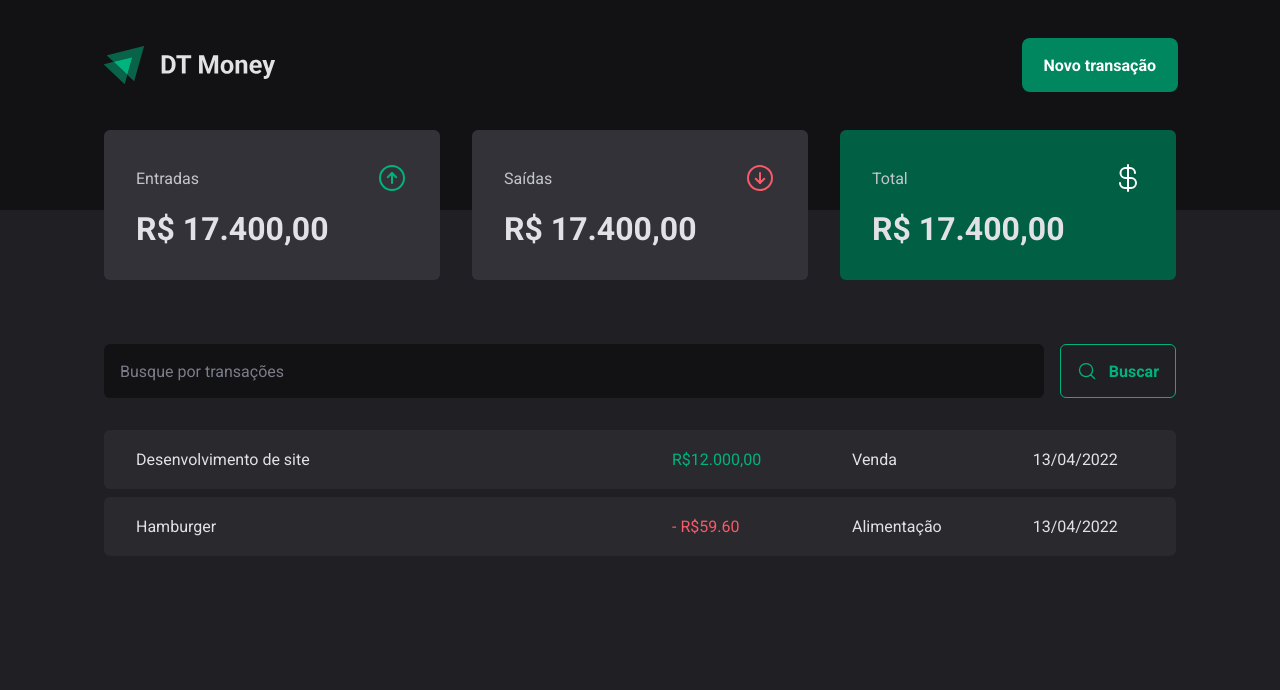
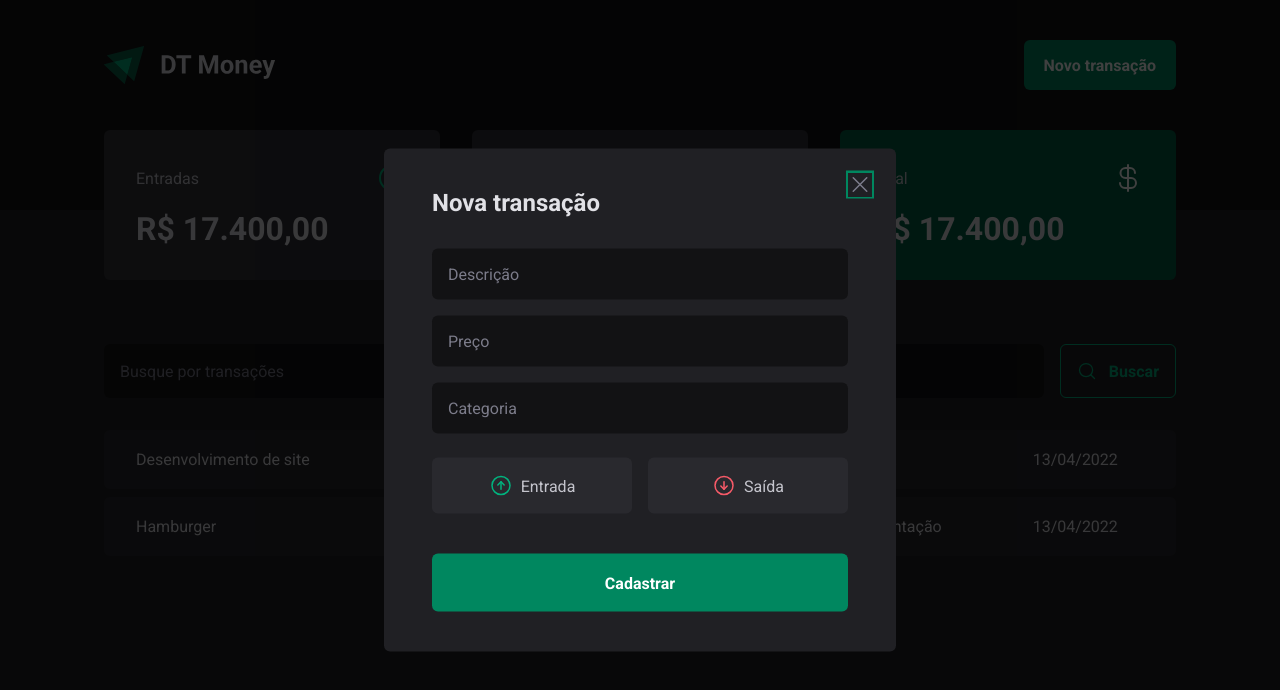
Before and after one commit to onerbreno/ignite-dt-money, a React (Vite) app: page / in a window 1280 px wide. Both pictures are taken after a click on the button "Novo transação". Shown: the top 690 px of the page. Built offline with nearby package versions, Linux system fonts and the light colour scheme.

Commit message:
feat Add new transaction modal

```diff
--- a/package.json
+++ b/package.json
@@ -10,6 +10,8 @@
     "preview": "vite preview"
   },
   "dependencies": {
+    "@radix-ui/react-dialog": "1.0.4",
+    "@radix-ui/react-radio-group": "1.1.3",
     "phosphor-react": "^1.4.1",
     "react": "^18.2.0",
     "react-dom": "^18.2.0",
--- a/src/components/Header/index.tsx
+++ b/src/components/Header/index.tsx
@@ -1,12 +1,21 @@
 import { HeaderContainer, HeaderContent, NewTransactionButton } from './styles'
 import logoImg from '../../assets/logo.svg'
+import * as Dialog from '@radix-ui/react-dialog'
+import { NewTransactionModal } from '../NewTransactionModal'
 
 export function Header() {
   return (
     <HeaderContainer>
       <HeaderContent>
         <img src={logoImg} alt="" />
-        <NewTransactionButton>Novo transação</NewTransactionButton>
+
+        <Dialog.Root>
+          <Dialog.Trigger asChild>
+            <NewTransactionButton>Novo transação</NewTransactionButton>
+          </Dialog.Trigger>
+
+          <NewTransactionModal />
+        </Dialog.Root>
       </HeaderContent>
     </HeaderContainer>
   )
--- /dev/null
+++ b/src/components/NewTransactionModal/index.tsx
@@ -0,0 +1,44 @@
+import * as Dialog from '@radix-ui/react-dialog'
+
+import {
+  CloseButton,
+  Content,
+  Overlay,
+  TransactionType,
+  TransactionTypeButton,
+} from './styles'
+import { ArrowCircleDown, ArrowCircleUp, X } from 'phosphor-react'
+
+export function NewTransactionModal() {
+  return (
+    <Dialog.Portal>
+      <Overlay />
+
+      <Content>
+        <Dialog.Title>Nova transação</Dialog.Title>
+
+        <CloseButton>
+          <X size={24} />
+        </CloseButton>
+
+        <form action="">
+          <input type="text" placeholder="Descrição" required />
+          <input type="number" placeholder="Preço" required />
+          <input type="text" placeholder="Categoria" required />
+
+          <TransactionType>
+            <TransactionTypeButton value="income" variant="income">
+              <ArrowCircleUp size={24} />
+              Entrada
+            </TransactionTypeButton>
+            <TransactionTypeButton value="outcome" variant="outcome">
+              <ArrowCircleDown size={24} />
+              Saída
+            </TransactionTypeButton>
+          </TransactionType>
+          <button type="submit">Cadastrar</button>
+        </form>
+      </Content>
+    </Dialog.Portal>
+  )
+}
--- /dev/null
+++ b/src/components/NewTransactionModal/styles.ts
@@ -0,0 +1,117 @@
+import { styled } from 'styled-components'
+import * as Dialog from '@radix-ui/react-dialog'
+import * as RadioGroup from '@radix-ui/react-radio-group'
+
+export const Overlay = styled(Dialog.Overlay)`
+  position: fixed;
+  width: 100vw;
+  height: 100vh;
+  inset: 0;
+  background: rgba(0, 0, 0, 0.75);
+`
+
+export const Content = styled(Dialog.Content)`
+  position: fixed;
+  top: 50%;
+  left: 50%;
+  transform: translate(-50%, -50%);
+
+  min-width: 32rem;
+  border-radius: 6px;
+  padding: 2.5rem 3rem;
+  background: ${(props) => props.theme['gray-800']};
+
+  form {
+    margin-top: 2rem;
+
+    display: flex;
+    flex-direction: column;
+    gap: 1rem;
+
+    input {
+      border-radius: 6px;
+      border: 0;
+      padding: 1rem;
+      background: ${(props) => props.theme['gray-900']};
+      color: ${(props) => props.theme['gray-300']};
+
+      &::placeholder {
+        color: ${(props) => props.theme['gray-500']};
+      }
+    }
+
+    button[type='submit'] {
+      height: 58px;
+      border: 0;
+      background: ${(props) => props.theme['green-500']};
+      color: ${(props) => props.theme.white};
+      font-weight: bold;
+      padding: 0 1.25rem;
+      border-radius: 6px;
+      margin-top: 1.5rem;
+    }
+  }
+`
+export const CloseButton = styled(Dialog.Close)`
+  position: absolute;
+  cursor: pointer;
+
+  top: 1.5rem;
+  right: 1.5rem;
+
+  border: 0;
+  line-height: 0;
+  background: transparent;
+  color: ${(props) => props.theme['gray-500']};
+`
+
+export const TransactionType = styled(RadioGroup.Root)`
+  display: grid;
+  grid-template-columns: repeat(2, 1fr);
+  gap: 1rem;
+  margin-top: 0.5rem;
+`
+
+interface TransactionTypeButtonProps {
+  variant: 'income' | 'outcome'
+}
+
+const T = styled(RadioGroup.Item)<TransactionTypeButtonProps>`
+  background: ${(props) => props.theme['gray-700']};
+  color: ${(props) => props.theme['gray-300']};
+  padding: 1rem;
+
+  display: flex;
+  align-items: center;
+  justify-content: center;
+  gap: 0.5rem;
+  border-radius: 6px;
+  cursor: pointer;
+  border: 0;
+
+  svg {
+    color: ${(props) =>
+      props.variant === 'income'
+        ? props.theme['green-300']
+        : props.theme['red-300']};
+  }
+
+  &[data-state='unchecked']:hover {
+    background: ${(props) => props.theme['gray-600']};
+    transition: background-color 0.2s;
+  }
+
+  &[data-state='checked'] {
+    color: ${(props) => props.theme.white};
+    background: ${(props) =>
+      props.variant === 'income'
+        ? props.theme['green-500']
+        : props.theme['red-500']};
+
+    svg {
+      color: ${(props) => props.theme.white};
+    }
+  }
+`
+
+export const TransactionTypeButton = styled(T)<TransactionTypeButtonProps>``
```
Also changed, not shown: 1 other file (tests, documents, lock files or other folders).
